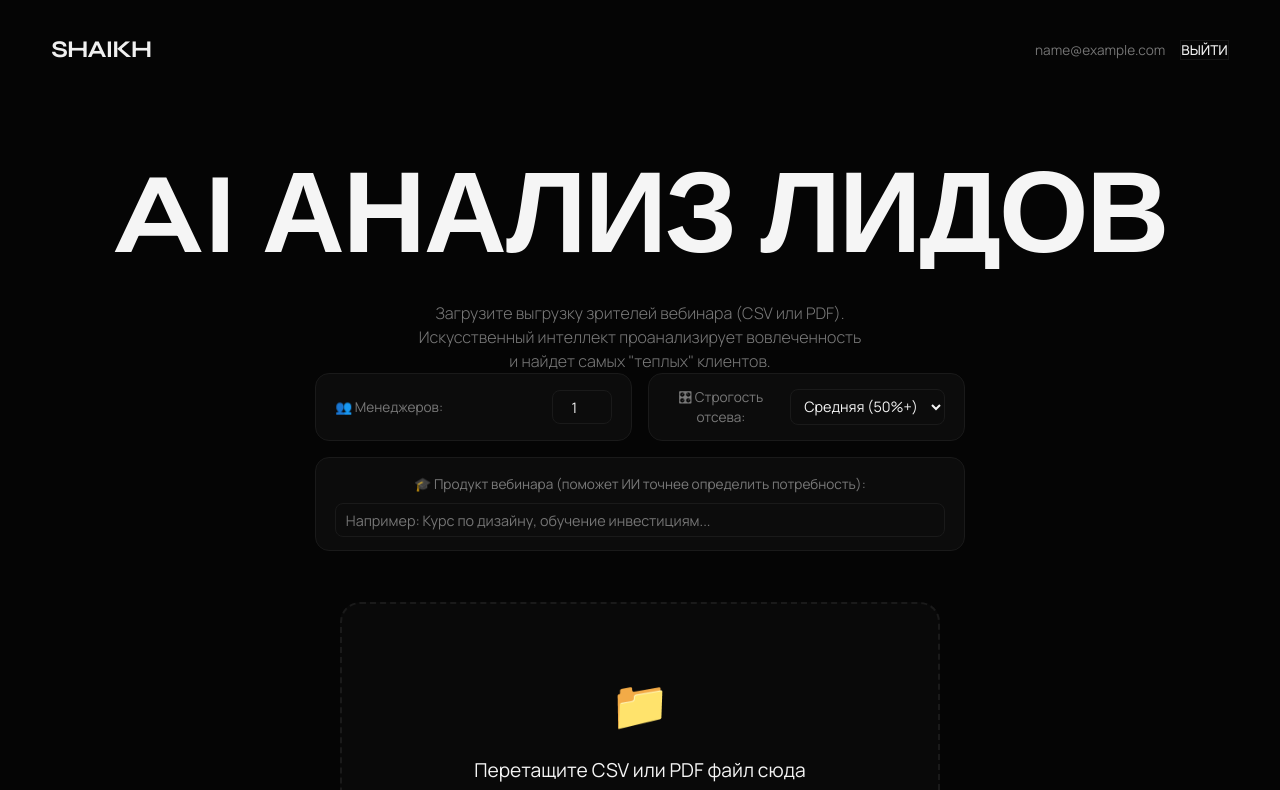
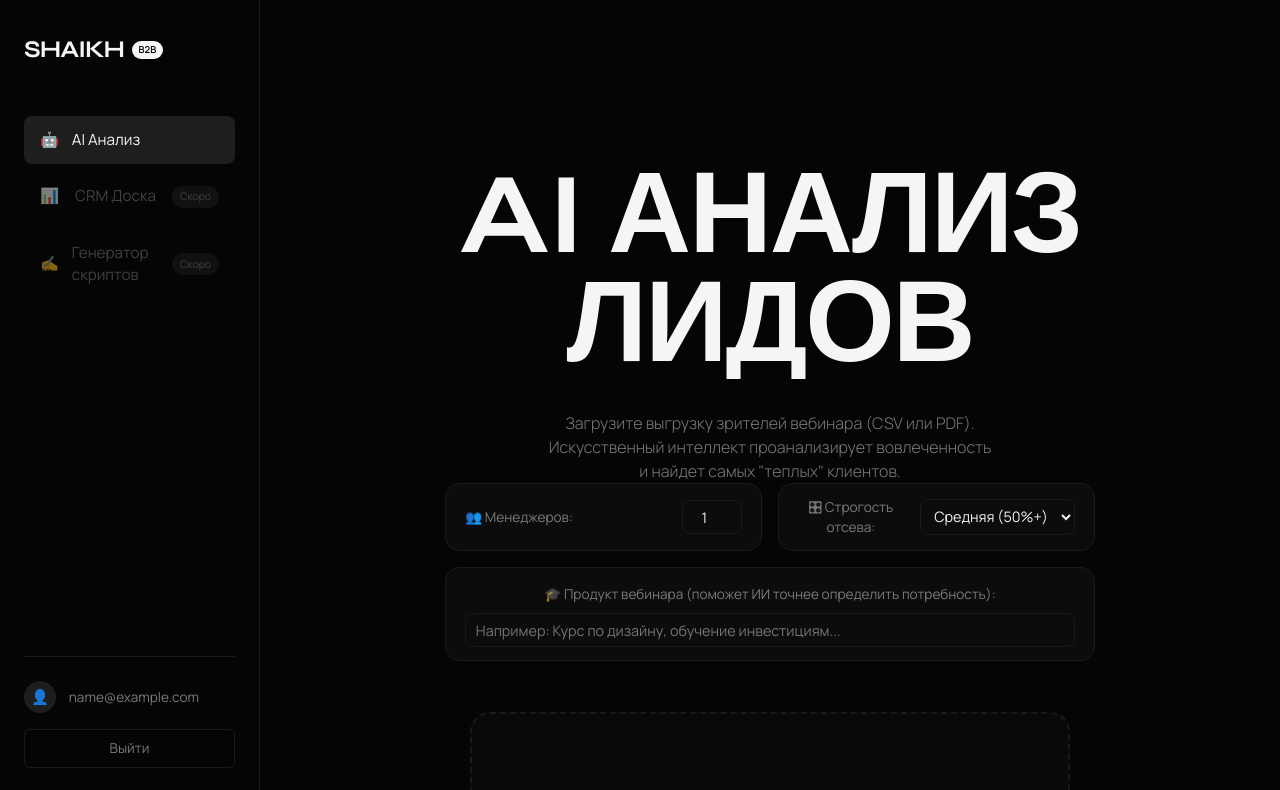
Before and after one commit to Shaikh21bb/shaikhnazar-lending, a plain HTML site: page dashboard.html in a window 1280 px wide. Shown: the top 790 px of the page. Drawn offline with nearby package versions, Linux system fonts and the light colour scheme; sample sign-in values are in the browser's storage; a script that the page names is missing.

Commit message:
feat: implement manager dashboard layout with sidebar

```diff
--- a/shyraq.html
+++ b/dashboard.html
@@ -245,6 +245,172 @@
         }
 
         /* ─── Dashboard Section ─── */
+
+        /* Dashboard Layout CSS */
+        body {
+            height: 100vh;
+            overflow: hidden;
+            margin: 0;
+            padding: 0;
+            display: flex;
+        }
+        .dashboard-layout {
+            display: flex;
+            width: 100%;
+            height: 100vh;
+        }
+        .sidebar {
+            width: 260px;
+            background: #050505;
+            border-right: 1px solid var(--border-color);
+            display: flex;
+            flex-direction: column;
+            padding: 2rem 1.5rem;
+            flex-shrink: 0;
+        }
+        .sidebar-logo {
+            margin-bottom: 3rem;
+            display: flex;
+            align-items: center;
+            gap: 0.5rem;
+        }
+        .sidebar-logo .logo {
+            font-size: 1.5rem;
+            text-decoration: none;
+            color: var(--text-primary);
+        }
+        .version-badge {
+            font-size: 0.6rem;
+            background: var(--text-primary);
+            color: #000;
+            padding: 0.1rem 0.4rem;
+            border-radius: 100px;
+            font-weight: 700;
+        }
+        .sidebar-nav {
+            display: flex;
+            flex-direction: column;
+            gap: 0.5rem;
+            flex-grow: 1;
+        }
+        .nav-item {
+            display: flex;
+            align-items: center;
+            gap: 0.8rem;
+            padding: 0.8rem 1rem;
+            border-radius: 8px;
+            text-decoration: none;
+            color: var(--text-secondary);
+            font-size: 0.95rem;
+            transition: all 0.2s;
+        }
+        .nav-item:hover:not(.disabled) {
+            background: rgba(255,255,255,0.05);
+            color: var(--text-primary);
+        }
+        .nav-item.active {
+            background: rgba(255,255,255,0.1);
+            color: var(--text-primary);
+        }
+        .nav-item.disabled {
+            opacity: 0.5;
+            cursor: not-allowed;
+            justify-content: space-between;
+        }
+        .soon-badge {
+            font-size: 0.65rem;
+            background: rgba(255,255,255,0.1);
+            padding: 0.2rem 0.5rem;
+            border-radius: 100px;
+        }
+        .sidebar-footer {
+            border-top: 1px solid var(--border-color);
+            padding-top: 1.5rem;
+            display: flex;
+            flex-direction: column;
+            gap: 1rem;
+        }
+        .user-info {
+            display: flex;
+            align-items: center;
+            gap: 0.8rem;
+        }
+        .user-avatar {
+            width: 32px;
+            height: 32px;
+            background: rgba(255,255,255,0.1);
+            border-radius: 50%;
+            display: flex;
+            align-items: center;
+            justify-content: center;
+            font-size: 0.9rem;
+        }
+        .user-email {
+            font-size: 0.85rem;
+            color: var(--text-secondary);
+            white-space: nowrap;
+            overflow: hidden;
+            text-overflow: ellipsis;
+        }
+        .logout-btn {
+            background: transparent;
+            border: 1px solid var(--border-color);
+            color: var(--text-secondary);
+            padding: 0.6rem;
+            border-radius: 6px;
+            cursor: pointer;
+            transition: all 0.2s;
+            text-align: center;
+            font-size: 0.85rem;
+        }
+        .logout-btn:hover {
+            border-color: var(--text-primary);
+            color: var(--text-primary);
+        }
+        .dashboard-content {
+            flex-grow: 1;
+            overflow-y: auto;
+            background: var(--bg-color);
+        }
+
+        .dashboard-view {
+            display: none;
+        }
+        .dashboard-view.active-view {
+            display: block;
+        }
+
+        @media (max-width: 768px) {
+            body { height: auto; overflow: auto; }
+            .dashboard-layout {
+                flex-direction: column;
+                height: auto;
+            }
+            .sidebar {
+                width: 100%;
+                border-right: none;
+                border-bottom: 1px solid var(--border-color);
+                padding: 1.5rem;
+            }
+            .sidebar-nav {
+                flex-direction: row;
+                flex-wrap: wrap;
+            }
+            .nav-item {
+                flex: 1;
+                justify-content: center;
+                font-size: 0.85rem;
+                padding: 0.6rem;
+            }
+            .dashboard-content {
+                overflow: visible;
+            }
+            .sidebar-logo {
+                margin-bottom: 1.5rem;
+            }
+            .soon-badge { display: none; }
+        }
+
         #dashboard-section {
             display: none;
             margin-bottom: 3rem;
@@ -401,18 +567,40 @@
 </head>
 <body>
 
-    <!-- Header -->
-    <header>
-        <div class="container">
-            <a href="index.html" class="logo interactive">shaikh</a>
-            <div class="header-right" style="display:flex; align-items:center; gap: 15px;">
-                <span id="user-email" style="font-size: 0.85rem; color: var(--text-secondary);"></span>
-                <button id="logout-btn" class="nav-contact interactive" style="background: transparent; border: 1px solid var(--border-color); color: var(--text-primary); cursor:pointer;">Выйти</button>
+    <div class="dashboard-layout">
+        <!-- Sidebar -->
+        <aside class="sidebar">
+            <div class="sidebar-logo">
+                <a href="index.html" class="logo">shaikh</a>
+                <span class="version-badge">B2B</span>
             </div>
+
+            <nav class="sidebar-nav">
+                <a href="#analyzer" class="nav-item active">
+                    <span class="nav-icon">🤖</span> AI Анализ
+                </a>
+                <a href="#crm" class="nav-item disabled">
+                    <span class="nav-icon">📊</span> CRM Доска <span class="soon-badge">Скоро</span>
+                </a>
+                <a href="#scripts" class="nav-item disabled">
+                    <span class="nav-icon">✍️</span> Генератор скриптов <span class="soon-badge">Скоро</span>
+                </a>
+            </nav>
+
+            <div class="sidebar-footer">
+                <div class="user-info">
+                    <div class="user-avatar">👤</div>
+                    <span id="user-email" class="user-email">Загрузка...</span>
                 </div>
-    </header>
+                <button id="logout-btn" class="logout-btn">Выйти</button>
+            </div>
+        </aside>
 
-    <main id="scroll-container">
+        <!-- Main Content Area -->
+        <main class="dashboard-content">
+
+        <!-- AI Analyzer View -->
+        <div id="view-analyzer" class="dashboard-view active-view">
             <!-- Hero & Upload Zone -->
         <section class="hero shyraq-hero">
             <div class="container">
@@ -527,7 +715,9 @@
                     </div>
                 </div>
             </footer>
-    </main>
+        </div> <!-- End of view-analyzer -->
+        </main> <!-- End of dashboard-content -->
+    </div> <!-- End of dashboard-layout -->
 
     <script src="https://cdnjs.cloudflare.com/ajax/libs/PapaParse/5.4.1/papaparse.min.js"></script>
     <script src="https://cdnjs.cloudflare.com/ajax/libs/pdf.js/3.11.174/pdf.min.js"></script>
@@ -561,44 +751,8 @@
     <!-- Custom Scripts -->
     <script src="./js/shyraq.js"></script>
     <script>
-        // Initialize custom cursor (copied from main logic)
+        // Disable old smooth scroll for dashboard layout, as we use native scrolling inside dashboard-content
         document.addEventListener('DOMContentLoaded', () => {
-            // Very simple smooth scroll for this page (no parallax needed)
-            const scrollContainer = document.getElementById('scroll-container');
-            let currentScroll = 0;
-            let targetScroll = 0;
-            const ease = 0.08;
-            const isMobile = window.matchMedia("(max-width: 768px)").matches;
-
-            function updateScrollHeight() {
-                if (!isMobile) {
-                    document.body.style.height = `${scrollContainer.getBoundingClientRect().height}px`;
-                } else {
-                    scrollContainer.style.position = 'static';
-                    document.body.style.height = 'auto';
-                }
-            }
-
-            setTimeout(updateScrollHeight, 100);
-            window.addEventListener('resize', updateScrollHeight);
-
-            if (window.ResizeObserver) {
-                const ro = new ResizeObserver(() => updateScrollHeight());
-                ro.observe(scrollContainer);
-            }
-
-            function renderFrame() {
-                if (!isMobile) {
-                    targetScroll = window.scrollY;
-                    currentScroll += (targetScroll - currentScroll) * ease;
-                    const scrollAmount = Math.round(currentScroll * 100) / 100;
-                    scrollContainer.style.transform = `translate3d(0, -${scrollAmount}px, 0)`;
-                }
-                requestAnimationFrame(renderFrame);
-            }
-            requestAnimationFrame(renderFrame);
-
-            // Simple reveal logic
             setTimeout(() => {
                 document.querySelectorAll('.hero-reveal').forEach((el, i) => {
                     setTimeout(() => el.classList.add('is-visible'), i * 150);
```
Also changed, not shown: login.html (+2 -2 lines), 1 other file. Lines whose indentation alone changed are shown as unchanged.
